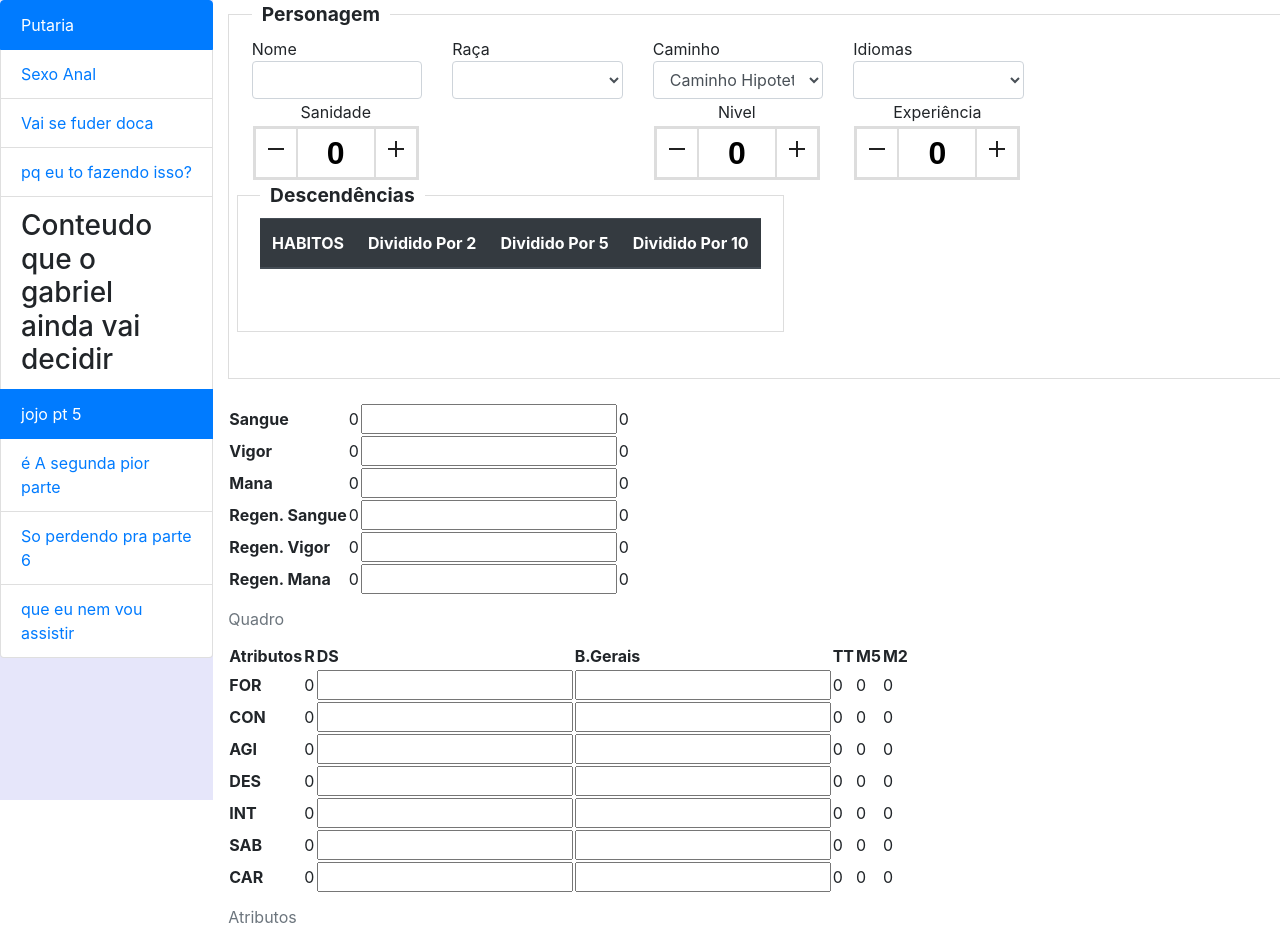
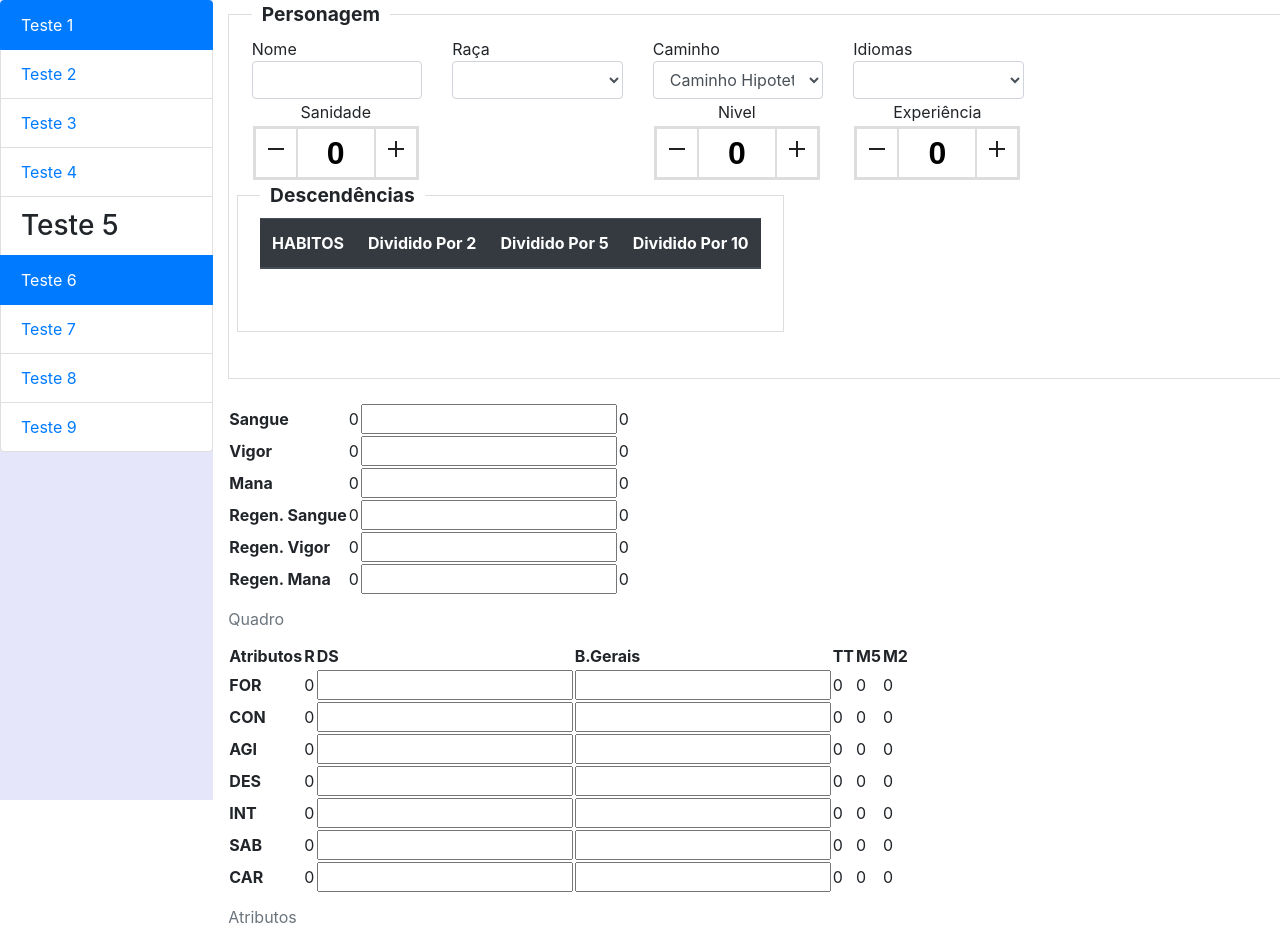
Before and after one commit to pedroLFaria/guismi-app, a PHP site: page /ficha-personagem.php in a window 1280 px wide; the page is wider, and only the part inside the window is pictured. Shown: the top 940 px of that part. Run offline with PHP 8.4, Linux system fonts and the light colour scheme; data comes from the database, SQL or seed files in the repository; data that the repository does not hold is empty; some libraries are stand-ins or nearby versions.

Commit message:
Retirando texto estupido.

```diff
--- a/GUISMI-WEB/ficha-base/ficha-personagem.php
+++ b/GUISMI-WEB/ficha-base/ficha-personagem.php
@@ -150,15 +150,15 @@
             <div class="row">
                 <aside class="col-2 px-0 fixed-top" id="left" style="height: 100%; background-color: lavender">
                     <div class="list-group w-100">
-                        <a href="#" class="list-group-item active">Putaria</a>
-                        <a href="#" class="list-group-item">Sexo Anal</a>
-                        <a href="#" class="list-group-item">Vai se fuder doca</a>
-                        <a href="#" class="list-group-item">pq eu to fazendo isso?</a>
-                        <h3 class="list-group-item">Conteudo que o gabriel ainda vai decidir</h3>
-                        <a href="#" class="list-group-item active">jojo pt 5</a>
-                        <a href="#" class="list-group-item">é A segunda pior parte</a>
-                        <a href="#" class="list-group-item">So perdendo pra parte 6</a>
-                        <a href="#" class="list-group-item">que eu nem vou assistir</a>
+                        <a href="#" class="list-group-item active">Teste 1</a>
+                        <a href="#" class="list-group-item">Teste 2</a>
+                        <a href="#" class="list-group-item">Teste 3</a>
+                        <a href="#" class="list-group-item">Teste 4</a>
+                        <h3 class="list-group-item">Teste 5</h3>
+                        <a href="#" class="list-group-item active">Teste 6</a>
+                        <a href="#" class="list-group-item">Teste 7</a>
+                        <a href="#" class="list-group-item">Teste 8</a>
+                        <a href="#" class="list-group-item">Teste 9</a>
                     </div>
                 </aside>
                 <main class="col-10 invisible">
```
